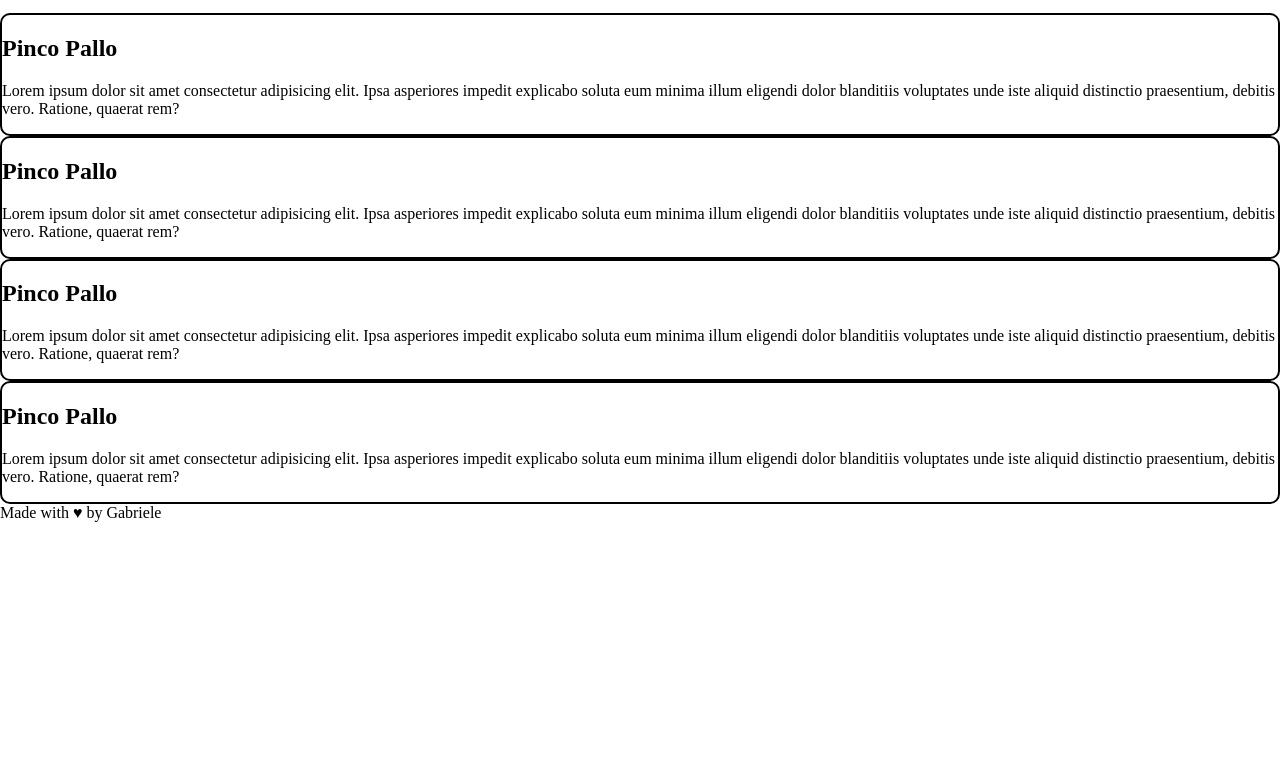
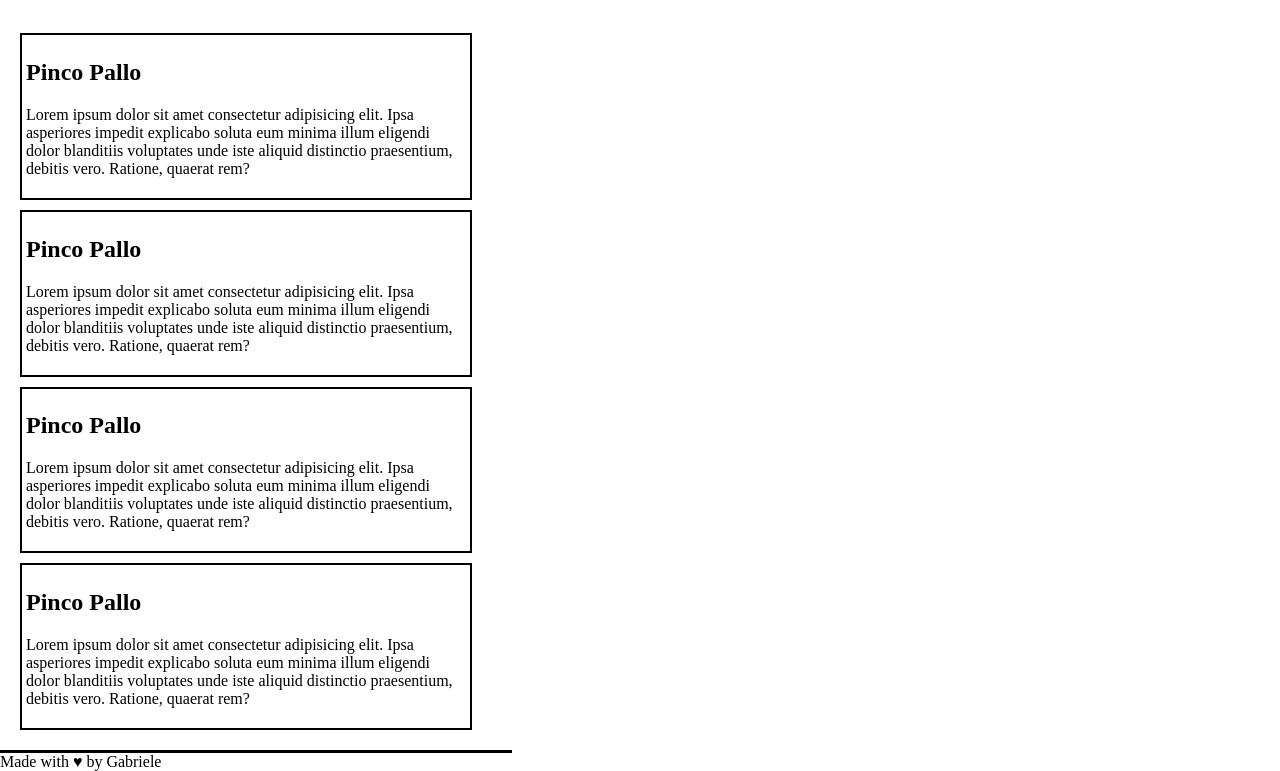
Before and after one commit to gabriele-fontana/htmlcss-wireframe, a plain HTML site: page index.html in a window 1280 px wide. Shown: the part 76-847 px from the top of the page. Before the commit the page ends 800 px from the top, so only its background shows below. Drawn offline with Linux system fonts and the light colour scheme.

Commit message:
add comments

```diff
--- a/index.html
+++ b/index.html
@@ -6,10 +6,12 @@
     <link rel="stylesheet" href="style.css">
     <title>Document</title>
 </head>
-<body id="page">
-    <header><h1 id="title">Header</h1></header>
+<body id="page"><!-- add "page"id -->
+    <header><h1 id="title">Header</h1></header> <!--add "title" id -->
+    <main id="box_section"><!-- add "box_secion" id -->
 
-    <div class="box">
+
+        <div class="box"><!-- add "box" class -->
             <section>
                 <h2>Pinco Pallo</h2>
                 <p>Lorem ipsum dolor sit amet consectetur adipisicing elit. Ipsa asperiores impedit explicabo soluta eum minima illum eligendi dolor blanditiis voluptates unde iste aliquid distinctio praesentium, debitis vero. Ratione, quaerat rem?
@@ -37,6 +39,7 @@
                 </p>
             </section>
         </div>
-    <footer id="footer">Made with &hearts; by Gabriele</footer>
+    </main>
+    <footer id="footer">Made with &hearts; by Gabriele</footer><!-- add "footer" id -->
     </body>
 </html>
--- a/style.css
+++ b/style.css
@@ -4,12 +4,21 @@
 }
 
 #page {
-    border:0;
-    margin:0;
-    width: 512;
+    border:0px;
+    margin:0px;
+    width: 512px;
 }
 .box {
     border: 2px solid black;
-    border-radius:10px ;
-    padding:4pxs
+    margin: 10px ;
+    padding:4px;
+    width:440px ;
+
 }
+#footer{
+    border-top: 3px solid black;
+}
+
+#box_section{
+    padding: 10px;
+}
```
Lines whose indentation alone changed are shown as unchanged.
